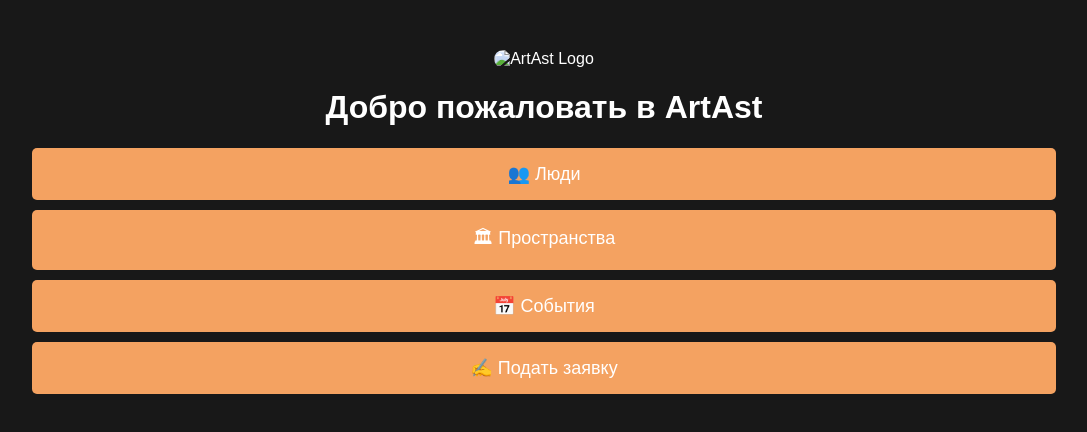
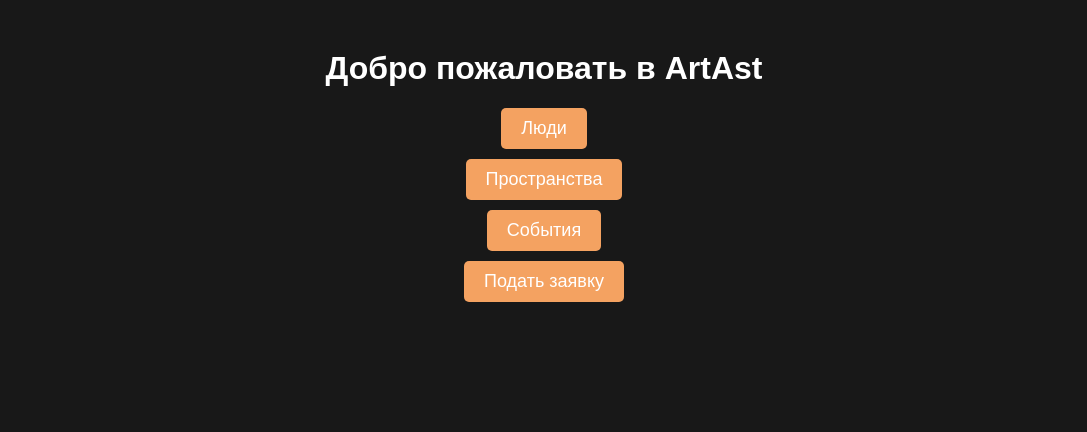
Before and after one commit to artastproject8/artast, a website: page index.html in a window 1280 px wide. Shown: the whole page, without its empty margins (96-1183 px from the left). Drawn offline with Linux system fonts and the light colour scheme.

Commit message:
Update index.html

```diff
--- a/index.html
+++ b/index.html
@@ -3,31 +3,30 @@
 <head>
     <meta charset="UTF-8">
     <meta name="viewport" content="width=device-width, initial-scale=1.0">
-    <title>ArtAst Web App</title>
+    <title>ArtAst Telegram Bot</title>
     <style>
-        body { font-family: Arial, sans-serif; text-align: center; background-color: #181818; color: white; margin: 0; padding: 0; }
+        body { font-family: Arial, sans-serif; text-align: center; background-color: #181818; color: white; }
         .container { margin-top: 50px; }
-        img { width: 120px; border-radius: 10px; }
-        button { display: block; margin: 10px auto; padding: 15px 20px; font-size: 18px; border: none; cursor: pointer; background-color: #f4a261; color: white; border-radius: 5px; width: 80%; }
+        img { width: 100px; border-radius: 10px; }
+        button { display: block; margin: 10px auto; padding: 10px 20px; font-size: 18px; border: none; cursor: pointer; background-color: #f4a261; color: white; border-radius: 5px; }
     </style>
 </head>
 <body>
     <div class="container">
-        <img src="https://disk.yandex.ru/i/ClsqbrPRy56BFA" alt="ArtAst Logo">
         <h1>Добро пожаловать в ArtAst</h1>
-        <button onclick="openLink('people')">👥 Люди</button>
-        <button onclick="openLink('spaces')">🏛 Пространства</button>
-        <button onclick="openLink('events')">📅 События</button>
-        <button onclick="openLink('apply')">✍️ Подать заявку</button>
+        <button onclick="openLink('people')">Люди</button>
+        <button onclick="openLink('spaces')">Пространства</button>
+        <button onclick="openLink('events')">События</button>
+        <button onclick="openLink('apply')">Подать заявку</button>
     </div>
 
     <script>
         function openLink(section) {
             const links = {
-                people: "https://t.me/ArtAstPeopleBot?start=people",
-                spaces: "https://t.me/ArtAstPeopleBot?start=spaces",
-                events: "https://t.me/ArtAstPeopleBot?start=events",
-                apply: "https://t.me/ArtAstPeopleBot?start=apply"
+                people: "https://t.me/ArtAstPeopleBot",
+                spaces: "https://t.me/ArtAstPeopleBot",
+                events: "https://t.me/ArtAstPeopleBot",
+                apply: "https://t.me/ArtAstPeopleBot"
             };
             window.location.href = links[section];
         }
```
